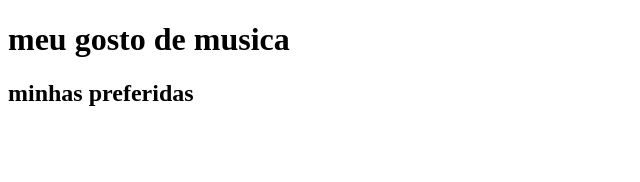
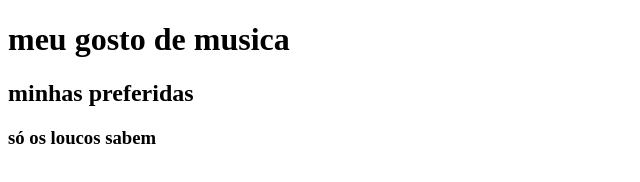
Before and after one commit to rhiandog3/teste-1b-musica, a plain HTML site: page index.html in a window 1280 px wide. Shown: the whole page, without its empty margins (0-640 px from the left). Drawn offline with Linux system fonts and the light colour scheme.

Commit message:
primeira musica

```diff
--- a/index.html
+++ b/index.html
@@ -8,5 +8,8 @@
 <body>
  <h1>meu gosto de musica</h1>
  <h2>minhas preferidas</h2>
+ <h3>só os loucos sabem</h3>
+
+
 </body>
 </html>
```
